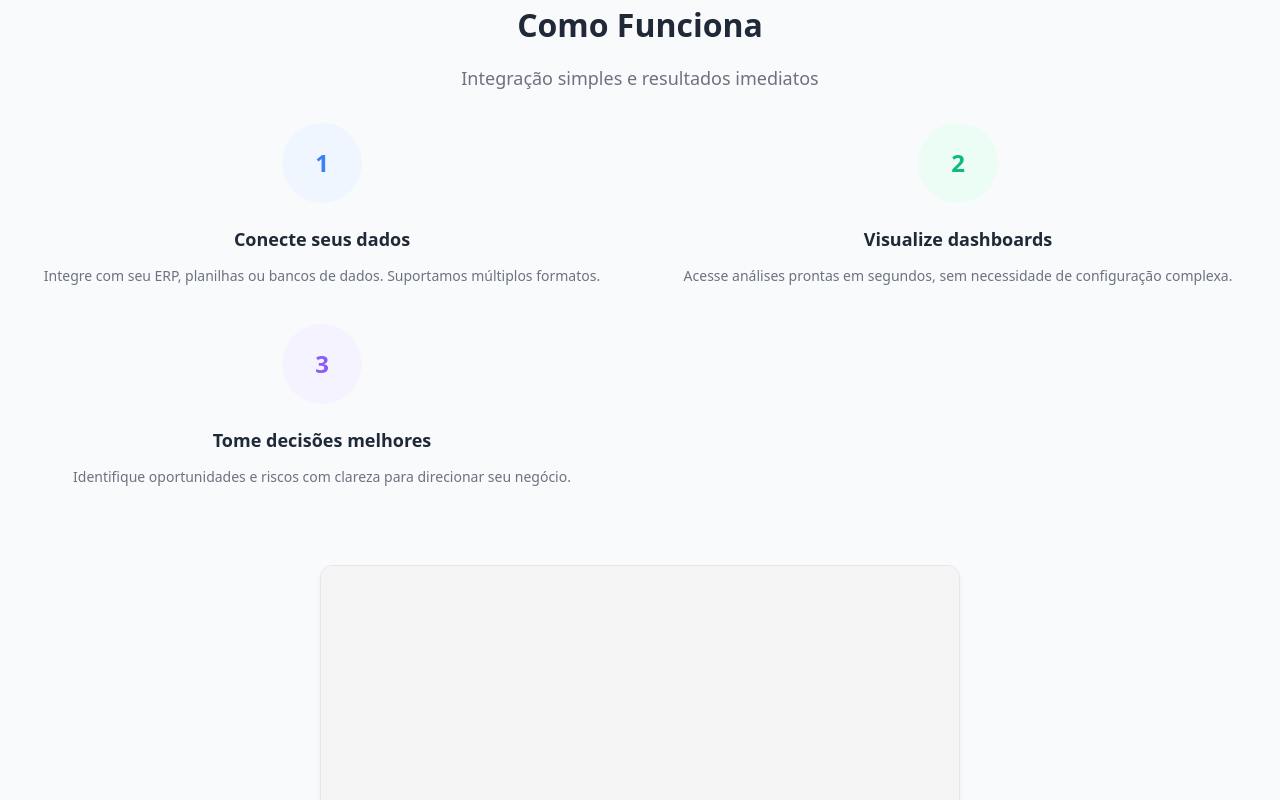
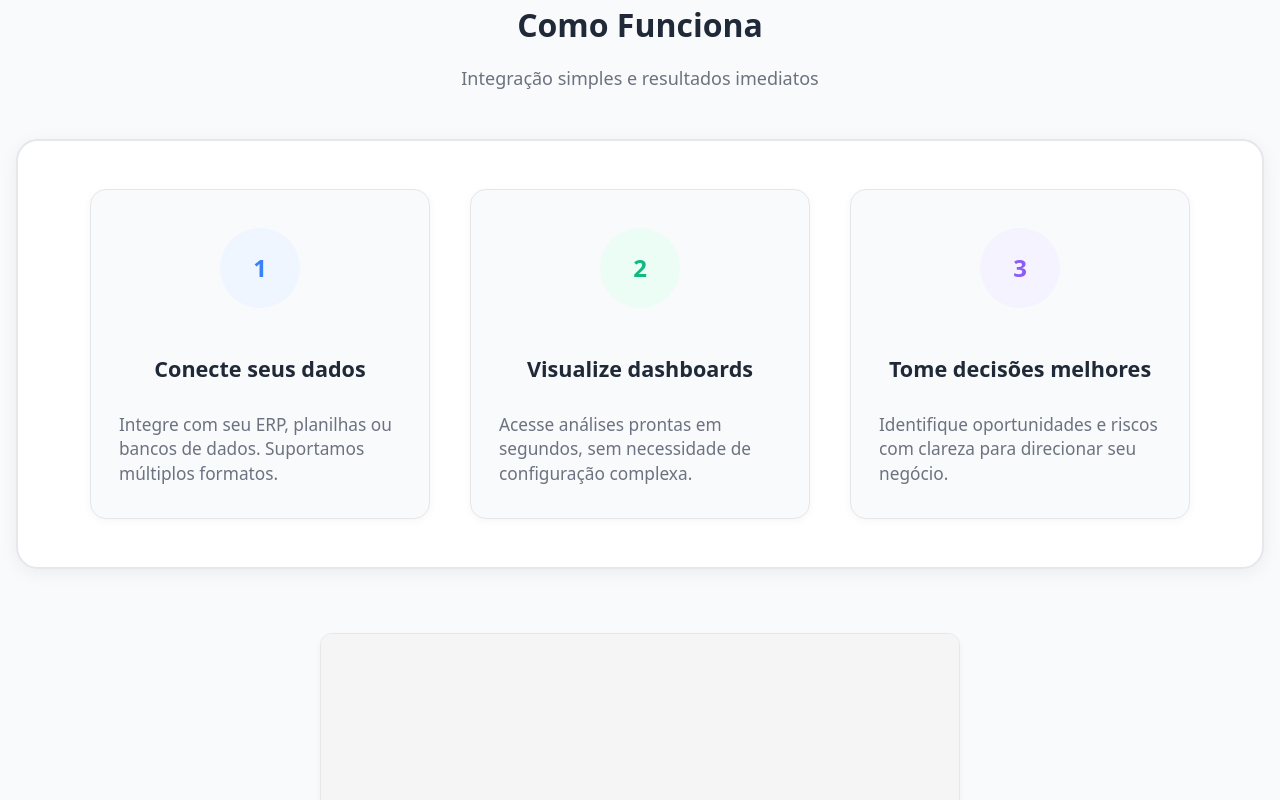
Before and after one commit to CashLens-Project/CashLens-Front, a React (Vite) app: page / in a window 1280 px wide. Shown: the part 1780-2580 px from the top of the page. Built offline with nearby package versions, Linux system fonts and the light colour scheme.

Commit message:
novos icones

```diff
--- a/package.json
+++ b/package.json
@@ -15,6 +15,7 @@
     "papaparse": "^5.4.1",
     "react": "^18.2.0",
     "react-dom": "^18.2.0",
+    "react-icons": "^5.5.0",
     "react-router-dom": "^6.14.1",
     "xlsx": "^0.18.5",
     "zustand": "^4.3.6"
--- a/src/features/home/HomeView.jsx
+++ b/src/features/home/HomeView.jsx
@@ -1,6 +1,12 @@
+
 import { useEffect } from 'react';
 import NavBar from '../../components/ui/NavBar.jsx';
 import placeholderImg from '../../assets/placeholder.png';
+import './how-steps.css';
+import {
+  MdAttachMoney, MdTimeline, MdBarChart, MdAutorenew, MdScience, MdBolt,
+  MdAccessTime, MdVisibility, MdPsychologyAlt
+} from 'react-icons/md';
 
 export default function HomeView() {
 
@@ -24,42 +30,42 @@ export default function HomeView() {
   const features = [
     {
       colorClass: 'icon-blue',
-      icon: '💰',
+      icon: <MdAttachMoney size={36} />, // DRE Simplificada
       title: 'DRE Simplificada',
       description:
         'Visualize seu Demonstrativo de Resultados de forma clara e intuitiva, com análises automáticas de margens.',
     },
     {
       colorClass: 'icon-green',
-      icon: '📈',
+      icon: <MdTimeline size={36} />, // Linha do Tempo
       title: 'Linha do Tempo de Fluxo de Caixa',
       description:
         'Antecipe entradas e saídas com nossa linha do tempo interativa para melhor planejamento financeiro.',
     },
     {
       colorClass: 'icon-purple',
-      icon: '📊',
+      icon: <MdBarChart size={36} />, // Waterfall
       title: 'Visualização Waterfall',
       description:
         'Entenda como cada componente impacta seu lucro final com nossa visualização em cascata.',
     },
     {
       colorClass: 'icon-yellow',
-      icon: '🔄',
+      icon: <MdAutorenew size={36} />, // Reconciliação
       title: 'Reconciliação Automática',
       description:
         'Concilie facilmente vendas com pagamentos recebidos, identificando discrepâncias automaticamente.',
     },
     {
       colorClass: 'icon-red',
-      icon: '🧪',
+      icon: <MdScience size={36} />, // Simulação
       title: 'Simulação "E Se"',
       description:
         'Teste diferentes cenários e veja instantaneamente o impacto em seus resultados financeiros.',
     },
     {
       colorClass: 'icon-indigo',
-      icon: '⚡',
+      icon: <MdBolt size={36} />, // Insights IA
       title: 'Insights de IA (Em Breve)',
       description:
         'Nossa IA identificará padrões e sugerirá oportunidades de melhoria em suas finanças.',
@@ -93,19 +99,19 @@ export default function HomeView() {
   const benefits = [
     {
       colorClass: 'icon-blue',
-      icon: '⏱️',
+      icon: <MdAccessTime size={28} />, // Economize tempo
       title: 'Economize tempo',
       description: 'Reduza em até 80% o tempo gasto no fechamento financeiro mensal.',
     },
     {
       colorClass: 'icon-green',
-      icon: '👁️',
+      icon: <MdVisibility size={28} />, // Visibilidade
       title: 'Visibilidade completa',
       description: 'Tenha clareza sobre suas margens em diferentes níveis de análise.',
     },
     {
       colorClass: 'icon-purple',
-      icon: '🔮',
+      icon: <MdPsychologyAlt size={28} />, // Previsibilidade
       title: 'Previsibilidade',
       description: 'Antecipe problemas de fluxo de caixa com semanas de antecedência.',
     },
@@ -169,16 +175,12 @@ export default function HomeView() {
         <div className="container">
           <h2 className="section-title">Como Funciona</h2>
           <p className="section-subtitle">Integração simples e resultados imediatos</p>
-          <div className="grid grid-cols-2">
+          <div className="how-steps-box">
             {steps.map((step, idx) => (
-              <div key={idx} style={{ textAlign: 'center' }}>
-                <div className={`step-circle ${step.colorClass}`} style={{ marginLeft: 'auto', marginRight: 'auto', marginBottom: '1.5rem' }}>
-                  {step.number}
-                </div>
-                <h3 style={{ fontSize: '1.125rem', fontWeight: 600, marginBottom: '0.5rem', color: 'var(--text)' }}>
-                  {step.title}
-                </h3>
-                <p style={{ color: 'var(--muted)', fontSize: '0.875rem' }}>{step.description}</p>
+              <div className="how-step" key={idx}>
+                <div className={`step-circle ${step.colorClass}`}>{step.number}</div>
+                <h3 style={{ color: 'var(--text)' }}>{step.title}</h3>
+                <p style={{ color: 'var(--muted)', marginBottom: 0 }}>{step.description}</p>
               </div>
             ))}
           </div>
--- /dev/null
+++ b/src/features/home/how-steps.css
@@ -0,0 +1,60 @@
+.how-steps-box {
+  display: flex;
+  justify-content: center;
+  gap: 40px;
+  background: #fff;
+  border: 2px solid #e5e7eb;
+  border-radius: 22px;
+  box-shadow: 0 4px 18px rgba(0,0,0,0.06);
+  padding: 48px 32px;
+  margin: 3rem 0 2.5rem 0;
+}
+
+.how-step {
+  flex: 1 1 0;
+  background: #f9fafb;
+  border-radius: 16px;
+  border: 1.5px solid #e5e7eb;
+  padding: 38px 28px 32px 28px;
+  margin: 0 0;
+  display: flex;
+  flex-direction: column;
+  align-items: center;
+  box-shadow: 0 2px 8px rgba(0,0,0,0.04);
+  min-width: 240px;
+  max-width: 340px;
+}
+
+.how-step h3 {
+  margin-bottom: 0.75rem;
+  font-size: 1.35rem;
+}
+
+.how-step p {
+  font-size: 1.08rem;
+}
+
+.step-circle {
+  width: 54px;
+  height: 54px;
+  font-size: 2rem;
+  display: flex;
+  align-items: center;
+  justify-content: center;
+  border-radius: 50%;
+  background: #e0e7ef;
+  margin-bottom: 1.5rem;
+  font-weight: bold;
+}
+
+@media (max-width: 900px) {
+  .how-steps-box {
+    flex-direction: column;
+    gap: 22px;
+    padding: 18px 8px;
+  }
+  .how-step {
+    max-width: 100%;
+    width: 100%;
+  }
+}
```
Also changed, not shown: 1 other file (tests, documents, lock files or other folders).
